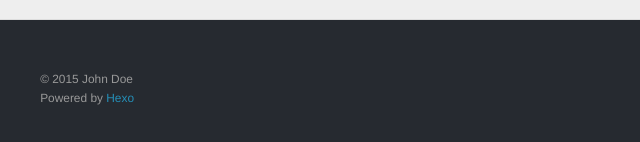
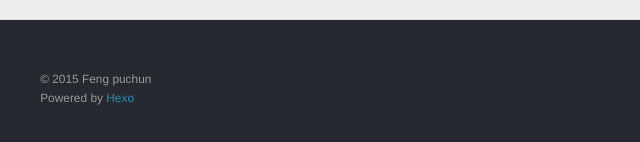
Before and after one commit to whateverwhat/shierxuetang.github.io, a plain HTML site: page 2015/01/27/hello-world/index.html in a window 1280 px wide. Shown: the part 1305-1447 px from the top of the page, 0-640 px from the left. Drawn offline with nearby package versions, Linux system fonts and the light colour scheme.

Commit message:
Site updated: 2015-01-27 18:43:43

```diff
--- a/2015/01/27/hello-world/index.html
+++ b/2015/01/27/hello-world/index.html
@@ -159,7 +159,7 @@ Quick">
 
   <div class="outer">
     <div id="footer-info" class="inner">
-      &copy; 2015 John Doe<br>
+      &copy; 2015 Feng puchun<br>
       Powered by <a href="http://hexo.io/" target="_blank">Hexo</a>
     </div>
   </div>
```
Also changed, not shown: archives/2015/01/index.html (+1 -1 lines), archives/2015/index.html (+1 -1 lines), archives/index.html (+1 -1 lines), index.html (+1 -1 lines).
